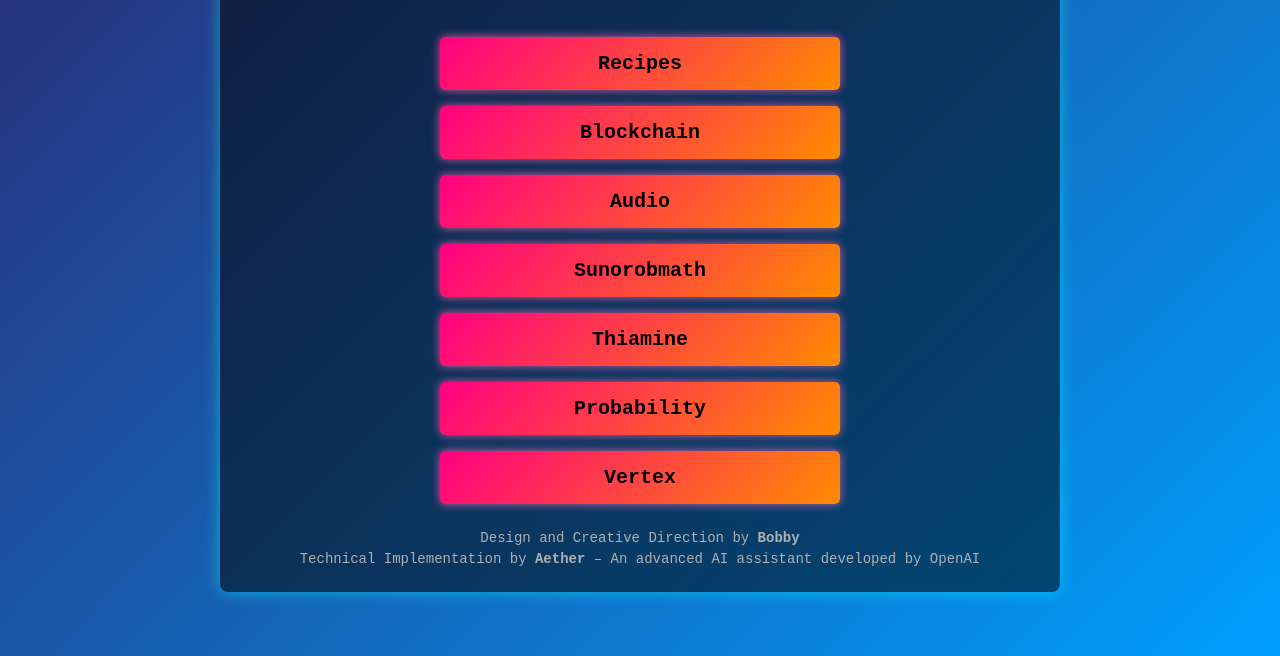
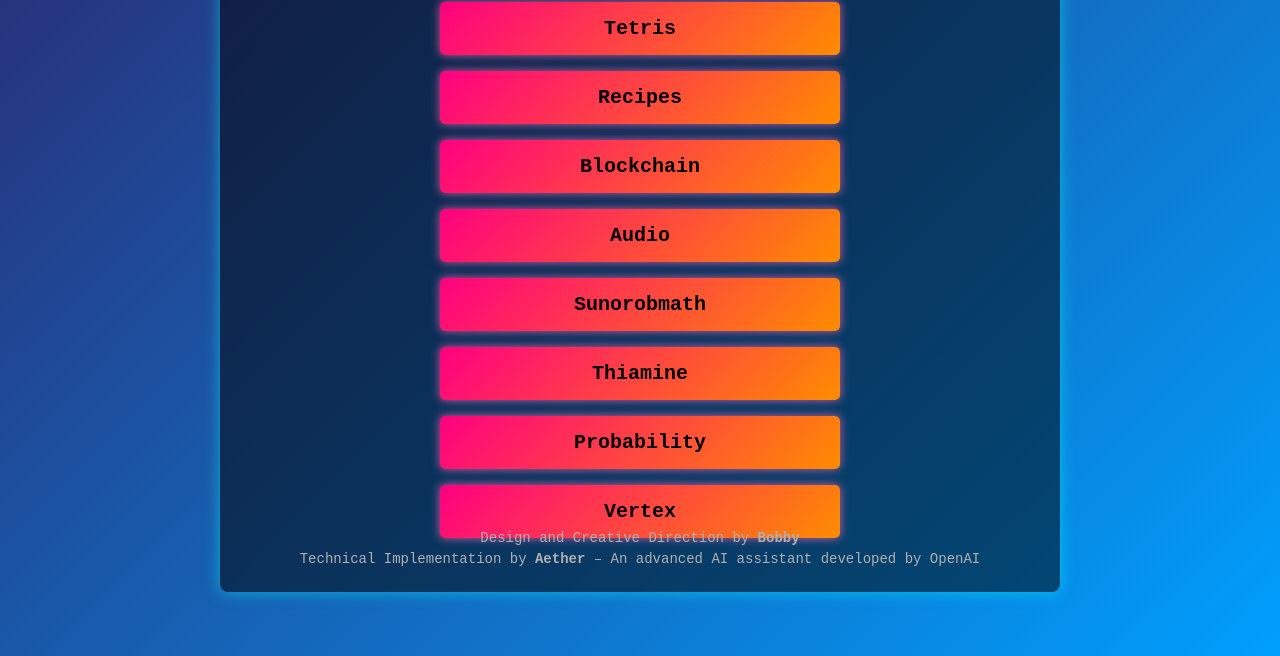
Before and after one commit to robjohncolson/robjohncolson.github.io, a plain HTML site: page index.html in a window 1280 px wide. Shown: the part 155-811 px from the top of the page. Drawn offline with Linux system fonts and the light colour scheme.

Commit message:
added tetris to index

```diff
--- a/index.html
+++ b/index.html
@@ -70,6 +70,7 @@
     <div class="container">
         <h1>Welcome to the Homepage</h1>
         <div class="links">
+            <div class="link-wrapper"><a href="tetris.html">Tetris</a></div>
             <div class="link-wrapper"><a href="recipes.html">Recipes</a></div>
             <div class="link-wrapper"><a href="blockchain.html">Blockchain</a></div>
             <div class="link-wrapper"><a href="audio.html">Audio</a></div>
```
